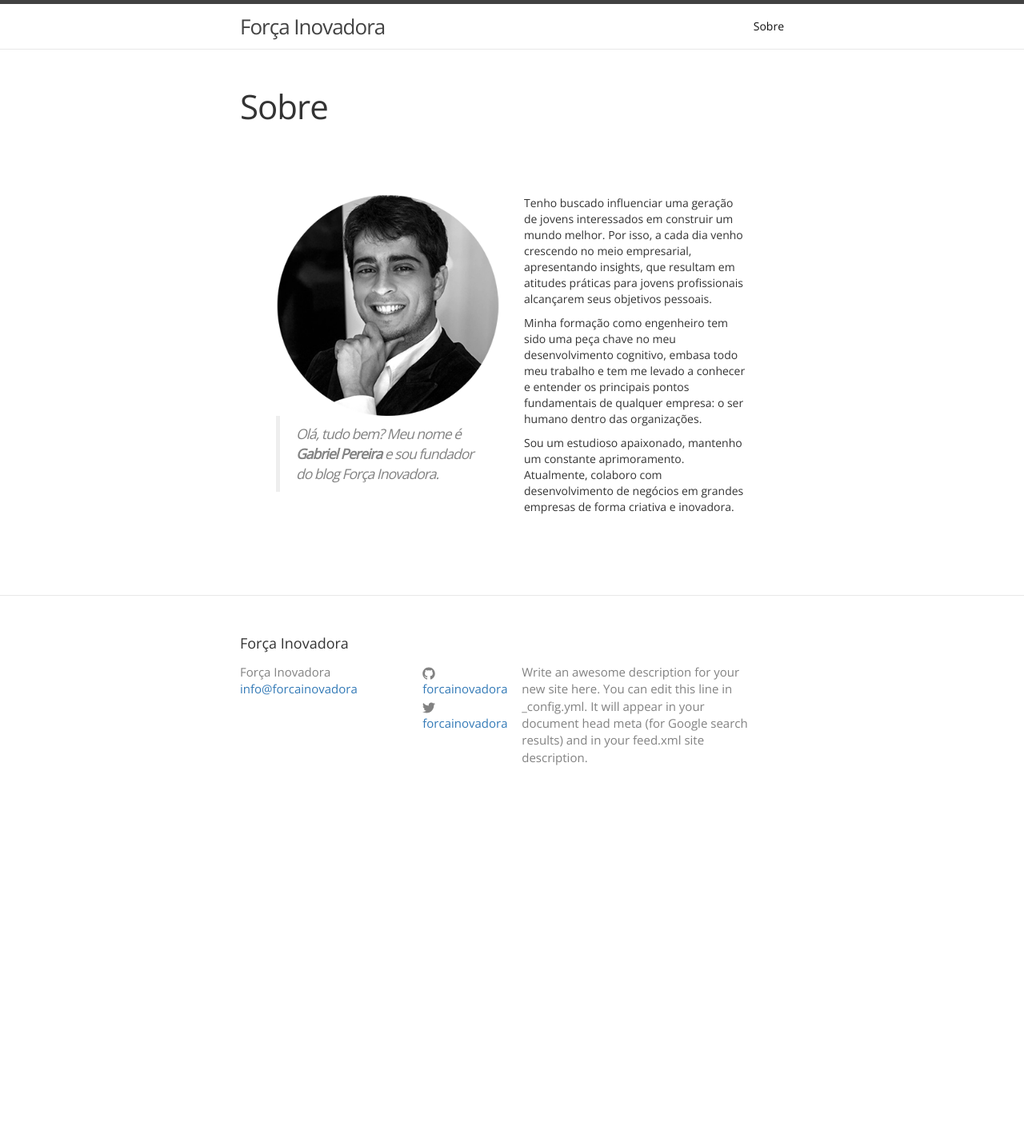
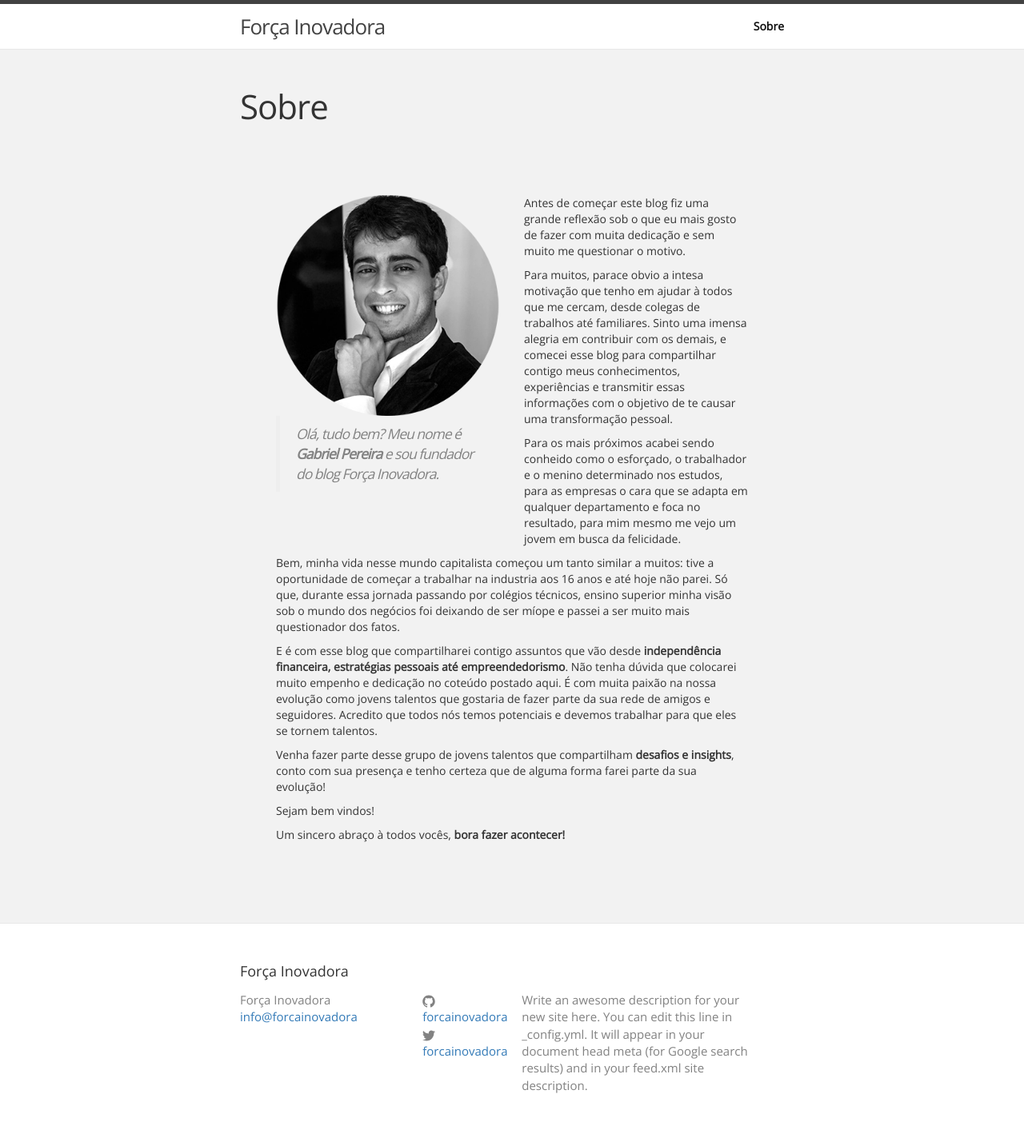
Before and after one commit to gabspereira/uniegabpereira.github.io, a Jekyll site: the page built from sobre.html, in a window 1280 px wide. Shown: the whole page at 80% size. Built offline with Jekyll 4.4.1, drawn with Linux system fonts in a browser that asks for light colours; nearby versions of some CDN libraries; comment, search, counter and statistics services are not loaded; before the commit the page ends 1013 px from its top, so only the background shows below that.

Commit message:
header styles

```diff
--- a/_includes/header.html
+++ b/_includes/header.html
@@ -16,7 +16,7 @@
       <div class="trigger">
         {% for my_page in site.pages %}
           {% if my_page.title %}
-          <a class="page-link" href="{{ my_page.url | prepend: site.baseurl }}">{{ my_page.title }}</a>
+          <a class="page-link" href="{{ my_page.url | prepend: site.baseurl }}"><strong>{{ my_page.title }}</strong></a>
           {% endif %}
         {% endfor %}
       </div>
--- a/_layouts/default.html
+++ b/_layouts/default.html
@@ -7,7 +7,7 @@
 
     {% include header.html %}
 
-    <div class="page-content">
+    <div class="page-content" style="background-color: rgb(242, 242, 242);">
       <div class="wrapper">
         {{ content }}
 
--- a/sobre.html
+++ b/sobre.html
@@ -12,10 +12,17 @@ title: Sobre
   <blockquote>Olá, tudo bem? Meu nome é <strong>Gabriel Pereira</strong> e sou fundador do blog Força Inovadora.</blockquote>
 </div>
 <div class="col-md-6 col-xs-12">
-<p>Tenho buscado influenciar uma geração de jovens interessados em construir um mundo melhor. Por isso, a cada dia venho crescendo no meio empresarial, apresentando insights, que resultam em atitudes práticas para jovens profissionais alcançarem seus objetivos pessoais.</p>
-<p>Minha formação como engenheiro tem sido uma peça chave no meu desenvolvimento cognitivo, embasa todo meu trabalho e tem me levado a conhecer e entender os principais pontos fundamentais de qualquer empresa: o ser humano dentro das organizações.</p>
-<p>Sou um estudioso apaixonado, mantenho um constante aprimoramento. Atualmente, colaboro com desenvolvimento de negócios em grandes empresas de forma criativa e inovadora.</p>
+<p>Antes de começar este blog fiz uma grande reflexão sob o que eu mais gosto de fazer com muita dedicação e sem muito me questionar o motivo.</p>
+<p>Para muitos, parace obvio a intesa motivação que tenho em ajudar à todos que me cercam, desde colegas de trabalhos até familiares. Sinto uma imensa alegria em contribuir com os demais, e comecei esse blog para compartilhar contigo meus conhecimentos, experiências e transmitir essas informações com o objetivo de te causar uma transformação pessoal.</p>
+<p>Para os mais próximos acabei sendo conheido como o esforçado, o trabalhador e o menino determinado nos estudos, para as empresas o cara que se adapta em qualquer departamento e foca no resultado, para mim mesmo me vejo um jovem em busca da felicidade.</p>
 </div>
+  <div class="col-md-12 col-xs-12">
+    <p>Bem, minha vida nesse mundo capitalista começou um tanto similar a muitos: tive a oportunidade de começar a trabalhar na industria aos 16 anos e até hoje não parei. Só que, durante essa jornada passando por colégios técnicos, ensino superior minha visão sob o mundo dos negócios foi deixando de ser míope e passei a ser muito mais questionador dos fatos.</p>
+    <p>E é com esse blog que compartilharei contigo assuntos que vão desde <strong>independência financeira, estratégias pessoais até empreendedorismo</strong>. Não tenha dúvida que colocarei muito empenho e dedicação no coteúdo postado aqui. É com muita paixão na nossa evolução como jovens talentos que gostaria de fazer parte da sua rede de amigos e seguidores. Acredito que todos nós temos potenciais e devemos trabalhar para que eles se tornem talentos.</p>
+    <p>Venha fazer parte desse grupo de jovens talentos que compartilham <strong>desafios e insights</strong>, conto com sua presença e tenho certeza que de alguma forma farei parte da sua evolução!</p>
+    <p>Sejam bem vindos!</p>
+      <p>Um sincero abraço à todos vocês, <strong>bora fazer acontecer!</strong></p>
+  </div>
 </div>
 
 </article>
```
Also changed, not shown: 3 other files.
